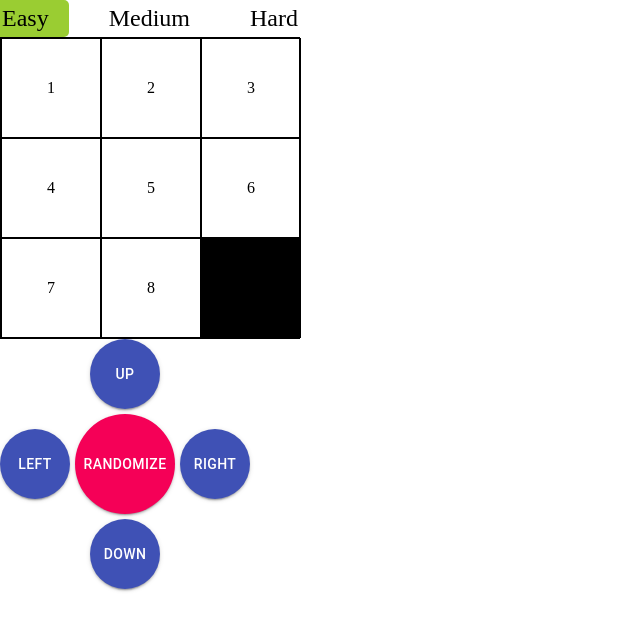
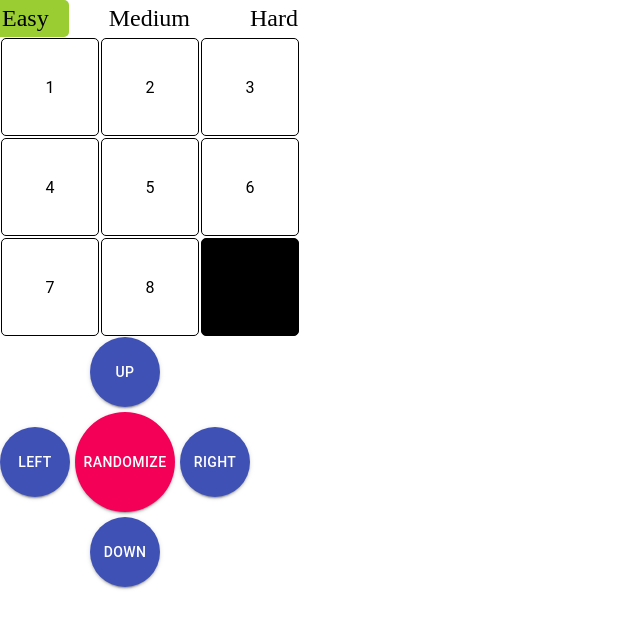
Before and after one commit to ankitjain-1/puzzle-game, a React (Create React App) app: page /play in a window 1280 px wide. Shown: the top 630 px of the page, without its empty margins (0-640 px from the left). Built offline with nearby package versions, Linux system fonts and the light colour scheme; a web font is replaced by a local one.

Commit message:
code refractor

```diff
--- a/src/App.jsx
+++ b/src/App.jsx
@@ -2,6 +2,7 @@ import React from "react";
 import { BrowserRouter as Router, Switch, Route } from "react-router-dom";
 import GamePage from "./components/GamePage";
 import LandingPage from "./components/LandingPage";
+import './scss/Global.scss';
 
 function App() {
   return (
--- a/src/components/GameGrid.jsx
+++ b/src/components/GameGrid.jsx
@@ -1,7 +1,7 @@
 import { useEffect } from "react";
 import { useSelector } from "react-redux";
 
-import "./../scss/grid.scss";
+import "./../scss/Grid.scss";
 
 const Grid = () => {
   const gridNums = useSelector((state) => state.gridNums);
@@ -20,7 +20,7 @@ const Grid = () => {
               </div>
             );
           } else {
-            return <div key={item} className="empty"></div>;
+            return <div key={item} className=" grid-item empty"></div>;
           }
         })}
       </div>
--- a/src/reducers/store.js
+++ b/src/reducers/store.js
@@ -40,7 +40,6 @@ const rootReducers = (state = initialState, action) => {
     }
 
     case "LEVEL_CHANGE": {
-      console.log(action.level);
       const newArr = [];
       for (let i = 1; i < action.level * action.level; i++) {
         newArr.push(i);
@@ -55,7 +54,6 @@ const rootReducers = (state = initialState, action) => {
     }
 
     case "UP": {
-      console.log("up triggered");
       const newArr = [...gridNums];
       const newPos = pos - level;
       if (gridNums[newPos]) {
--- /dev/null
+++ b/src/scss/Global.scss
@@ -0,0 +1,9 @@
+* {
+  padding: 0;
+  margin: 0;
+  box-sizing: border-box;
+}
+
+body {
+  font-family: roboto;
+}
--- a/src/scss/grid.scss
+++ b/src/scss/Grid.scss
@@ -1,34 +1,24 @@
-* {
-  padding: 0;
-  margin: 0;
-  box-sizing: border-box;
-}
-
 .grid {
   display: grid;
   grid-template-columns: repeat(3, 1fr);
   width: 300px;
-  border: 1px solid black;
+  height: 300px;
   &.level-4 {
     grid-template-columns: repeat(4, 1fr);
-    width: 400px;
   }
   &.level-5 {
     grid-template-columns: repeat(5, 1fr);
-    width: 500px;
   }
   .grid-item {
     border: 1px solid black;
-    width: 100px;
-    height: 100px;
+    border-radius: 5px;
+    margin: 1px;
     display: flex;
     justify-content: center;
     align-items: center;
     cursor: pointer;
   }
   .empty {
-    width: 100px;
-    height: 100px;
     border: 1px solid black;
     background-color: black;
   }
```
